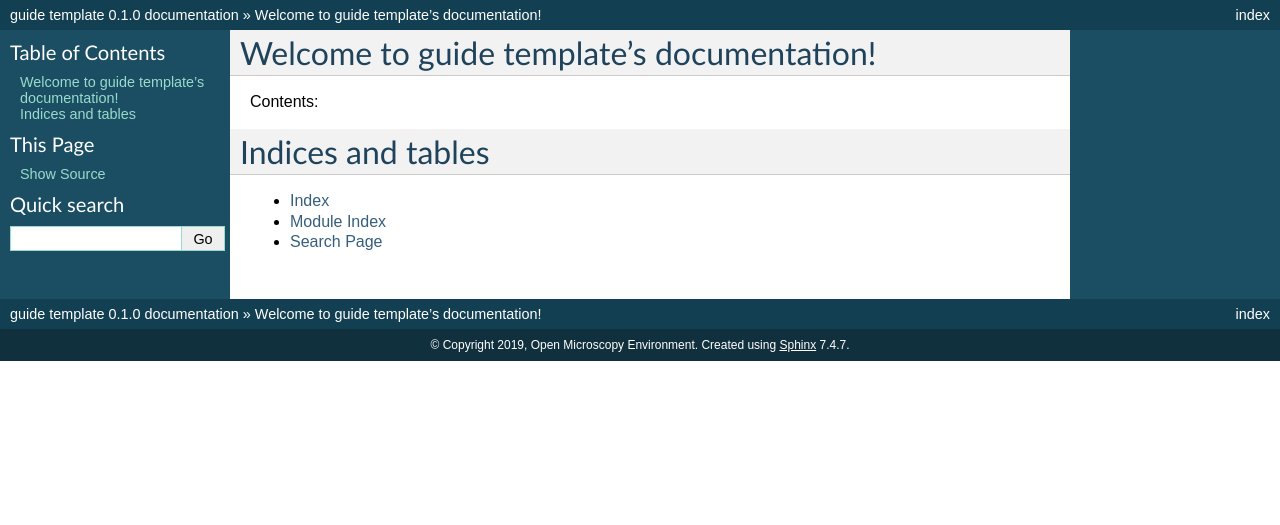
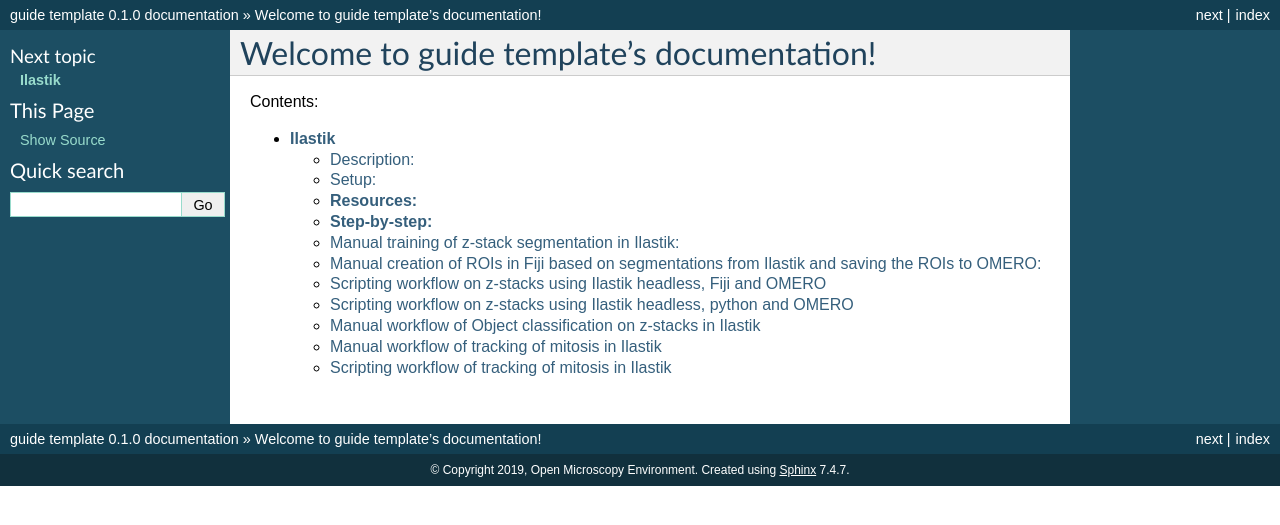
Before and after one commit to ome/omero-guide-ilastik, a Sphinx documentation site: the page built from docs/index.rst, in a window 1280 px wide. Shown: the top 525 px of the page. Built offline with Sphinx 7.4.7, drawn with Linux system fonts in a browser that asks for light colours; part of the change alters nothing that is shown.

Commit message:
Add ilastik workflow and images

```diff
--- /dev/null
+++ b/docs/ilastik.rst
@@ -0,0 +1,398 @@
+**Ilastik**
+===========
+
+Description:
+------------
+
+Ilastik is an interactive learning and segmentation toolkit, with which
+you can use to leverage machine learning algorithms to easily segment,
+classify, track and count your cells or other experimental data,
+see \ https://www.ilastik.org/\ .
+
+In the first part, we will show how to use Ilastik user interface to
+perform segmentations on multi-z images stored in OMERO. The connection
+between OMERO and Ilastik is facilitated via Fiji, for which both OMERO
+and Ilastik have plugins. The segmentation steps in this part are
+recorded and saved in the form of an ilp file in Ilastik (and Ilastik
+project). The ilp file is used later for the scripting workflow.
+
+In the second part, the segmentation (using Pixel classification routine
+of Ilastik) of the multi-z images is run in a batch mode. For this, ilp
+is used in a script, which runs Ilastik in a headless mode, consuming
+batch of images (coming from an OMERO Dataset) and segmenting these
+images according to the parameters configured and saved in the ilp in
+the manual step above. We offer two scripts covering this workflow one
+running in Fiji, and the other using the python frames to export images
+directly from OMERO to the Ilastik running headlessly. Also, we describe
+in this part how to use Ilastik routine Object classification to
+classify objects on images from OMERO manually.
+
+In the third part, a manual tracking workflow is shown on images of
+cells undergoing mitosis. The lineage of the cells is being followed.
+The images are timelapses from the Image Data Resource, the “mitocheck”
+set. As a result of this step, again, an ilp file is produced and saved
+for further use by the follow-up scripting workflow, similarly to the
+steps one and two described for the multi-z images above.
+
+We will show:
+
+-  How to manually open images from OMERO in Ilastik using the Fiji
+      plugin for OMERO and Fiji plugin for Ilastik
+
+-  How to segment the multi-z images in Ilastik and produce an Ilastik
+      Project (ilp file) recording the steps
+
+-  How to save the results of the segmentation (ROIs and Probability
+      maps) in OMERO, using the manual workflow and Fiji
+
+-  How to run a script in Fiji, consuming the ilp file and running the
+      segmentation of the images coming from an OMERO Dataset, saving
+      the ROIs on the original images in OMERO
+
+-  How to run a python script, not using Fiji, but directly connecting
+      OMERO and Ilastik consuming the ilp file and running the
+      segmentation of the images coming from an OMERO Dataset, saving
+      the ROIs on the original images in OMERO
+
+-  How to perform tracking on timelapse images of mitotic cells open
+      from OMERO via Fiji into the Ilastik user interface and producing
+      timelapses showing lineage of the cells
+
+-  How to use the ilp file containing the tracking parameters in a
+      script producing a lineage timelapses of the cells for a whole
+      Plate of timelapses stored in OMERO
+
+Setup:
+------
+
+**Ilastik installation**
+
+Ilastik has been installed on the local machine. See \ https://www.ilastik.org/\  for details.
+
+**Ilastik plugin for Fiji installation instructions**
+
+Start Fiji. Update it (Help > Update ImageJ) and in the Manage Update
+Sites check the checkbox next to the “Ilastik” site.
+After the update was successful, restart your Fiji. The new Ilastik menu
+item should be under Plugins menu.
+Note: The Ilastik menu item might be the last in the Plugins dropdown,
+not necessarily alphabetically ordered.
+
+**OMERO plugin for Fiji installation instructions**
+
+See [LINK TO FIJI INSTALL in a sister doc]
+
+**Resources:**
+--------------
+
+-  IDR data (idr0062) \ https://idr.openmicroscopy.org/webclient/?show=project-801
+
+-  IDR data \ https://idr.openmicroscopy.org/webclient/?show=screen-102
+
+-  Script used \ https://raw.githubusercontent.com/ome/training-scripts/master/practical/orbit/segmentation.groovy
+
+**Step-by-step:**
+-----------------
+
+Manual training of z-stack segmentation in Ilastik:
+---------------------------------------------------
+
+1.  Open Fiji, go to Plugins > OMERO > Connect to OMERO and connect to OMERO.server provided using the credentials provided.
+
+2.  Find the idr0062 Project, the Blastocysts Dataset, open the first image in Fiji.
+
+3.  After image has opened in Fiji, go to Plugins > Ilastik > Export HDF5.
+
+4.  Note: The Ilastik menu item might be the last in the Plugins dropdown, not necessarily alphabetically ordered.
+
+5.  Select a local directory to export to and save the image locally as an ..h5 file.
+
+6.  Repeat this step with several images from the Blastocysts Dataset of idr0062.
+
+7.  Start Ilastik.
+
+8.  Click on Pixel Classification.
+
+9.  Save a new Project in Ilastik.
+
+10. Still in Ilastik, open the image you saved as .h5 in previous steps above (central pane, Add file button)
+
+11. Three views will open, xy, xz and yz. You can explore the orthogonal views by clicking onto the checkbox in bottom right.
+
+12. In Left-hand pane, click Feature Selection. Select all available features.
+
+13. You can explore the features at the bottom left corner, but this takes time…
+
+14. Click on “Training” harmonica in the Left-hand pane
+
+15. The training UI comes in left-hand pane with two labels already pre-defined by default.
+
+    .. image:: images/ilastik1.png
+
+16. Select the first label, and by drawing LINES into the images, select a couple of cells in all three views.
+
+17. i\ |image1a|\ .\ |image2a|\ |image3a|
+
+18. Select the second label, and again drawing lines, select some background (also select the narrow “channels” between two almost adjacent cells as bckgr (draw a line through them).
+
+19. Click on Live Update button - this will take time, as the image has 237 planes.
+
+20. Add new lines on cells which are too dim to be selected.
+
+21. Click on Live Update…repeat
+
+22. Stop Live Update
+
+23. Click on “Suggest Features” button (to the left of “Live Preview" button)
+
+24. New UI window will open.
+
+25. Click on “Run Feature Selection” in the left-hand pane of this new window. This will take time.
+
+26. Click on “Select Feature Set” button in the bottom middle of the window.
+
+27. The “Suggest Features” window will close on this and you are back in the main Ilastik window.
+
+28. Click “Live Update” again.
+
+29. Toggle the images produced visible or not using the “eye” icons and the rendering settings of the particular images in the list in bottom-left corner. Below is an example of viewing the “Segmentation Label 1” and “Segmentation Label 2” layers viewable, the other layers (e.g. “Raw data”) are toggled invisible.
+
+30.     .. image:: images/ilastik5.png
+
+31.     .. image:: images/ilastik6.png
+
+32.
+
+33. Add new lines if some segmentation still does not look right.
+
+34. Click on the “Prediction Export” harmonica tab. In this tab, we will prepare the parameters of the exported images only, and will do the exporting itself later using the “Batch processing” harmonica.
+
+35. In the “Prediction Export” harmonica, select the features to be exported in the “Source” dropdown menu in the left-hand pane. Export sequentially “Probabilities” and “Simple Segmentation” for all 3 images you opened from OMERO via Fiji, using the “Batch processing” harmonica tab, see below.
+
+36. First, start with selecting “Simple Segmentation” In the “Choose Export Image Settings”, select the “Convert to data Type” parameter to be “floating 32 bit” \ |image6a|\ . The files will be exported into the folder where the original images were, unless you choose otherwise.By default, the export format is HDF5 (file extension .h5).
+
+37. Now, select in the left-hand pane the harmonica “Batch processing”. In the centre top row of the view, click on “Select Raw Data Files…”. Select all the 3 raw .h5 files on your local machine, including the one you have just trained your pixel classification on. (You exported the files from OMERO via Fiji locally, using the script JM has written, see above). Click onto the “Process all data files” button in the left-hand pane.
+
+38. This will create three .h5 files in the folder you have chosen in the “Choose Export Image Settings” window (by default, these files will be placed in the folder where your raw data exports from OMERO are), the files will be named “...Simple Segmentation.h5”
+
+39.
+
+40. Return to “Prediction Export” harmonica, select the “Probabilities parameter in the “Source” dropdown. Go to the “Batch processing" harmonica and click onto the “Process all data files” button in the left-hand pane. This will create another three .h5 files in the local folder, named “...Probabilities.h5”.
+
+Manual creation of ROIs in Fiji based on segmentations from Ilastik and saving the ROIs to OMERO:
+-------------------------------------------------------------------------------------------------
+
+1.  Go to Fiji, Plugins > Ilastik > Import…
+
+2.  Browse to one of the “..._Simple Segmentation.h5” files which was created in ilastik in previous step and set the “Axis Order” to tzyxc (this might be the default for you). Do not check the checkbox “Apply LUT”. Click OK.
+
+3.  The 3D image will open in Fiji. Select Image > Adjust > Brightness and Contrast. Adjust the “max” slider to the left, until you see the image grow grey (it is probably black just after opening).
+
+4.  .. image:: images/ilastik9.png
+
+5.  Note: Because in ilastik, the “Simple Segmentation” images have the values of 2 where there is an object and 1 for Background, we need to invert the image for Object Analysis in Fiji. The object analysis (done by the “Analyze particles” plugin) is done in order to create ROIs which can be saved to OMERO.
+
+6.  Select Image > 8 bit. This will convert the values in the image into either 0 (cells) or 255 (background).
+
+7.  Select Edit > Invert. This is needed for the subsequent “Analyze particles” plugin - white objects on black background.
+
+8.  Select Analysis > Analyze Particles.
+
+9.  Change the “Size(pixel^2)” parameter to “50-infinity”
+
+10. .. image:: images/ilastik10.png
+
+11. Click OK and in the next dialog answer “Yes”
+
+12. Select Plugins > OMERO > Save image(s) to OMERO. In the importer dialog, select the target Project and Dataset in OMERO or choose a new one.
+
+13. This will import the “Simple segmentation” image into OMERO with the ROIs from Fiji on it and the contents of the Results table will be attached to this new image.
+
+14. In order to have the ROIs from Fiji also on the original, raw image in OMERO:
+
+15. Do not close the ROI Manager and the Results table
+
+16. Open the original raw image from OMERO into Fiji
+
+17. Click on the opened image
+
+18. Select Plugins > OMERO > Save ROI(s) to OMERO (alternatively, you can re-run the analysis in Fiji by clicking on “Measure” in the ROI manager of Fiji to produce a new Results table)
+
+19. In the new dialog, select a name for your results table which will be attached now to the original image
+
+20. Clcik OK
+
+21. ROIs and results will be now added to the original, raw image in OMERO
+
+22. .. image:: images/ilastik11.png
+
+23. Repeat this workflow with the “...Probabilities.h5” files. Also, attach the ilastik Project itself to the Dataset containing original data in OMERO.
+
+Scripting workflow on z-stacks using Ilastik headless, Fiji and OMERO
+---------------------------------------------------------------------
+
+Groovy Script run in Fiji (done), find the script on [LINK to SCRIPT]:
+
+1. Open images (one by one) from an OMERO Dataset (hardcoded in the script) into Fiji and export them as h5 to a local folder specified interactively by the user during the run of the script. It is assumed that the folder specified by the user contains the ilastik Project prepared beforehand (see next step below). The export is facilitated by the ilastik plugin for Fiji.
+
+2. Start headless ilastik, using the “Pixel classification:” module (done by the script from Fiji, using the ilastik plugin for Fiji). The script feeds into the “Pixel classification” ilastik module an ilastik Project (ilp file created previously manually using the workflow above), and also the raw h5 image which the script just exported to the local machine from Fjii.
+
+3. The headless ilastik “Pixel classification” module produces “Probabilities” map - this map is immediately opened into Fiji (again going via the ilastik plugin for Fiji).
+
+4. In Fiji, the Analyze Particles plugin is run on the “Probabilities" map to produce ROIs. Once the ROIs are produced, they are saved to OMERO onto the original raw image which was opened by the script at step 1.  above.
+
+Scripting workflow on z-stacks using Ilastik headless, python and OMERO
+-----------------------------------------------------------------------
+
+Similar script, but not using Fiji, was prepared. The script performs
+the same steps as the Fiji script above, but using python arrays. The
+advantage of this approach is the ease of use and speed, as one client
+side software component (Fiji) is not used. [LINK TO PYTHON SCRIPT on
+idr0062 dataset]
+
+Manual workflow of Object classification on z-stacks in Ilastik
+---------------------------------------------------------------
+
+1.  Start ilastik, choose the “Object classification with Prediction maps” option and create a new Project and save it.
+
+2.  Select in the “Raw data” tab the raw image stored locally and in the “Prediction maps” tab the prediction map which you saved from the “Pixel classification” module for this image previously.
+
+3.  Click on “Threshold and Size filter” harmonica in the left-hand pane. This step discerns the objects form background by means of thresholding (note that the “Prediction maps” values are between 0 and 1, where 1 is 100% probability that the pixel is a cell, 0 is a 100% probability that the pixel is backgr.) The other parameter to specify the object except threshold in this tab is size of the object.
+
+4.  Threshold is 0.5 (if the probability of a pixel is higher than 0.5, then it is deemed to be a cell). |image10a|
+
+5.  Change Size to minimum 50. |image11a|\ .
+
+6.  Leave the rest of the parameters at default and click Apply
+
+7.  A new image will be added to the stack at bottom left called “Final output”. The objects are displayed on it in color coding. Again, you can toggle the images visible and change intensities in bottom left corner.
+
+8.  Click on “Object Feature Selection” harmonica and click on the button “Select Features”.
+
+9.  In the new window, click on “All excl. Location” button to select almost all features.
+
+10. Click on the “Label classes” harmonica, click on the yellow label (Label 1) |image12a|\ and select all the cells in all 3 orthogonal views images.
+
+11. .. image:: images/ilastik15.png
+
+12. Click on “Object information export” harmonica.
+
+13. Changing the “Source” dropdown menu, export sequentially “Object Predictions” and “Object Probabilities”.
+
+14. Click on “Configure Feature Table Export” button in the left-hand pane and configure the location of the exported Also, changing the export format of the table in the “Format” dropdown menu, export sequentially the table as HDF as well as CSV format.\ |image14a|
+
+15. In the “Features” harmonica, click the “All” button to export all features.
+
+16. Click OK.
+
+17. Back in the main ilastik interface, click “Export All” (repeat as necessary to export all formats of the images and the 2 formats of the export table).
+
+18. Save the Project.
+
+19. Import the CSV to OMERO, as well as the Probabilities.
+
+20. Make an OMERO.table out of the CSV and attach it on the Project in OMERO. This can be done using populate_metadata.py plugin or from scratch using the extended groovy script from Fiji.
+
+21. Show everything in OMERO.parade…
+
+Manual workflow of tracking of mitosis in Ilastik
+-------------------------------------------------
+
+1. Use the steps above to do Pixel classification - open Ilastik, create a new Pixel classification project, feeding in the raw data in h5 form. The data come from \ https://www.ilastik.org/download.html\ , more concretely the “Mitocheck 2D+t” download \ http://data.ilastik.org/mitocheck.zip\ . Download, unzip and feed the h5 file which has not the “export” in its name into this step (Pixel classification).
+
+2. Follow the steps of Pixel classification as described above in the idr0062 workflow - you will have to
+
+   a. Adjust the parameters, saving the new project as “mitocheck-pixel-class.ilp”
+
+   b. Export “Probabilities”, which can be exported as “mitocheck_94570_2D+t_01-53_Probabilities.h5”
+
+   c. Close and reopen Ilastik. Open the projec “conservationTracking.ilp” from the folder you downloaded from the Ilastik site. In the “Raw data”, tab of “Input data” make sure the raw data are pointing to where you have your “mitocheck_94570_2D+t_01-53.h5” file locally. Further, in the “Prediction maps” tab of “Input data”, exchange the file there by right-clicking on it and selecting the “Replace with file” and replace this file with the “mitocheck_94570_2D+t_01-53_Probabilities.h5” which you exported from the Pixel classification workflow (see ad b. above)
+
+   d. Run through the tabs in the LHP, making sure that when Thresholding, you swap the blue and yellow objects (my Pixel class. produced a probabilities map which is swapped in the sense objects vs bckgr coloring). Also, you have to manually select the cells which are dividing and not dividing in the corresponding tabs in LHP in quite a few timeframes, see \ https://www.ilastik.org/documentation/tracking/tracking#3-division-and-object-count-classifiers\  for how to do it.
+
+   e. Further, you have to discern false detections, and 1 object and 2 object blobs manually on quite a few frames, the LHP harmonice is called Object Count classification, as described in \ https://www.ilastik.org/documentation/tracking/tracking#3-division-and-object-count-classifiers\ , second part.
+
+   f. Once done, in the Tracking tab in left-hand paneHP, click on “Track !” button, making sure you did not change any params inadvertently. This will take a while.
+
+   g. Select the “Tracking Results Export” tab in LHP and define your export target dir, then export in a row
+         1. “mitocheck_94570_2D+t_01-53_Object-Identities.h5”,
+         2. “mitocheck_94570_2D+t_01-53_Tracking-Result.h5”,
+         3. “mitocheck_94570_2D+t_01-53_Merger-Result.h5” and
+         4. “mitocheck_94570_2D+t_01-53_CSV-Table.h5.csv”
+
+      These are 3 timelapses and one CSV with the tracking results.
+
+   h. Save the Project as “mitocheck-tracking-serious.ilp”. This is the main starting point for the automatic pipeline from OMERO. The pipeline is
+
+      i. “mitocheck-pixel-class.ilp” which
+
+         1. consumes the “mitocheck_94570_2D+t_01-53.h5”
+         2. produces the “mitocheck_94570_2D+t_01-53_Probabilities.h5”
+
+
+      ii. “Mitocheck-tracking-serious.ilp” which
+
+         1. consumes
+
+            “mitocheck_94570_2D+t_01-53.h5”
+            “mitocheck_94570_2D+t_01-53_Probabilities.h5”
+
+
+         2. produces the outputs
+
+            “mitocheck_94570_2D+t_01-53_Object-Identities.h5”
+            “mitocheck_94570_2D+t_01-53_Tracking-Result.h5”
+            “mitocheck_94570_2D+t_01-53_Merger-Result.h5”
+            “mitocheck_94570_2D+t_01-53_CSV-Table.h5.csv”
+
+Scripting workflow of tracking of mitosis in Ilastik
+----------------------------------------------------
+
+The automated pipeline using a python script was produced for the
+tracking workflow, see [LINK to MITOCHECK PYTHON SCRIPT]
+
+.. |image0| image:: media/image5.png
+   :width: 1.5in
+   :height: 1.34375in
+.. |image1a| image:: images/ilastik2.png
+   :width: 1.54618in
+   :height: 1.55361in
+.. |image2a| image:: images/ilastik3.png
+   :width: 1.88837in
+   :height: 1.38282in
+.. |image3a| image:: images/ilastik4.png
+   :width: 1.82292in
+   :height: 1.71354in
+.. |image4| image:: media/image8.png
+   :width: 3.32292in
+   :height: 1.95833in
+.. |image5| image:: media/image12.png
+   :width: 5.40104in
+   :height: 4.94396in
+.. |image6a| image:: images/ilastik7.png
+   :width: 3.36458in
+   :height: 0.35417in
+.. |image7| image:: media/image6.png
+   :width: 4.53125in
+   :height: 3.51042in
+.. |image8| image:: media/image13.png
+   :width: 3.29167in
+   :height: 3.03125in
+.. |image9| image:: media/image15.png
+   :width: 4.39063in
+   :height: 4.3273in
+.. |image10a| image:: images/ilastik12.png
+   :width: 2.94792in
+   :height: 0.375in
+.. |image11a| image:: images/ilastik13.png
+   :width: 2.91667in
+   :height: 0.38542in
+.. |image12a| image:: images/ilastik14.png
+   :width: 1.11458in
+   :height: 0.34375in
+.. |image13| image:: media/image14.png
+   :width: 5.66146in
+   :height: 4.01927in
+.. |image14a| image:: images/ilastik16.png
+   :width: 5.04167in
+   :height: 0.32292in
--- a/docs/index.rst
+++ b/docs/index.rst
@@ -6,11 +6,4 @@ Contents:
 .. toctree::
    :maxdepth: 2
 
-
-
-Indices and tables
-==================
-
-* :ref:`genindex`
-* :ref:`modindex`
-* :ref:`search`
+   ilastik
```
Also changed, not shown: docs/images/ilastik1.png (added), docs/images/ilastik10.png (added), docs/images/ilastik11.png (added), docs/images/ilastik12.png (added), docs/images/ilastik13.png (added), docs/images/ilastik14.png (added), docs/images/ilastik15.png (added), docs/images/ilastik16.png (added), docs/images/ilastik2.png (added), docs/images/ilastik3.png (added), docs/images/ilastik4.png (added), docs/images/ilastik5.png (added), docs/images/ilastik6.png (added), docs/images/ilastik7.png (added), 1 more files.
